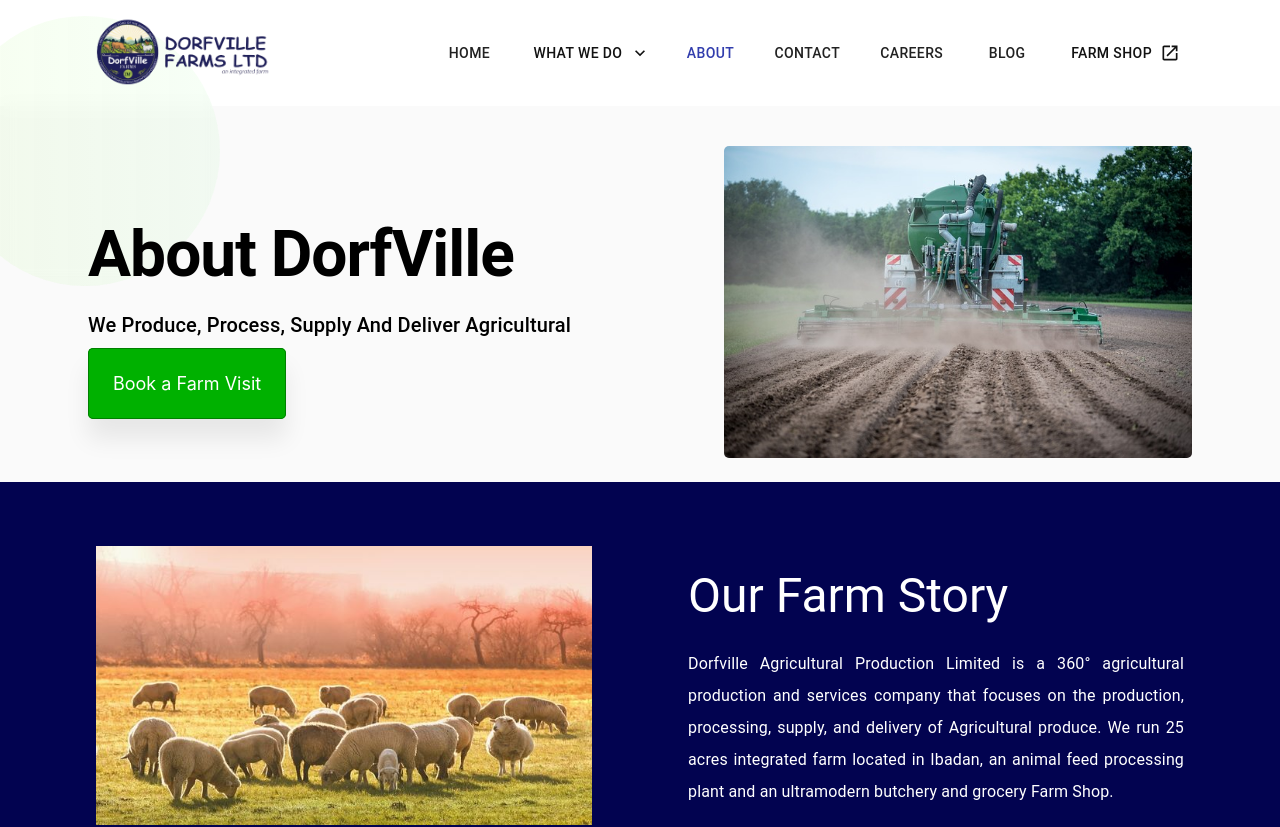
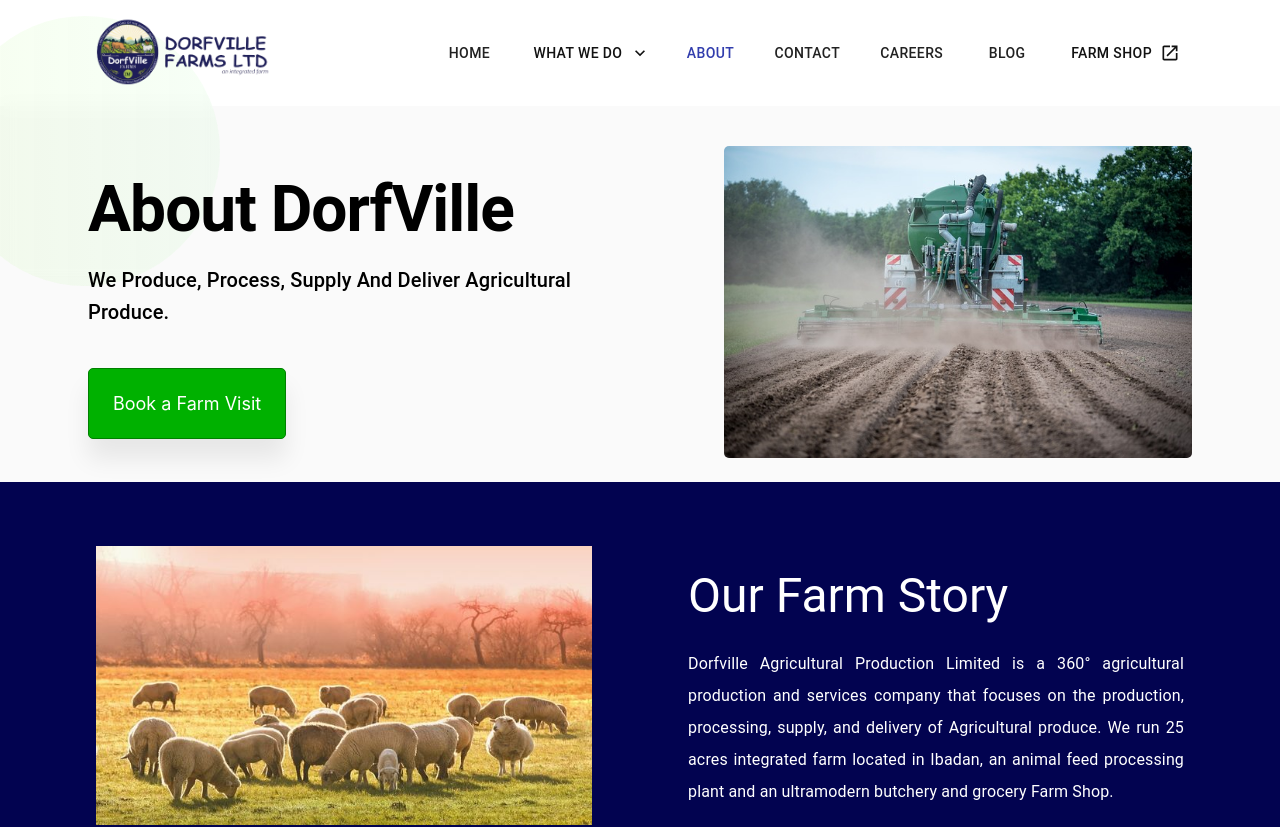
Before and after one commit to Adenekan123/dortville, a React (Create React App) app: page /about in a window 1280 px wide. Shown: the top 827 px of the page. Built offline with nearby package versions, Linux system fonts and the light colour scheme; no server answers.

Commit message:
farmVisit component update

```diff
--- a/src/components/appointment.component.jsx
+++ b/src/components/appointment.component.jsx
@@ -8,7 +8,7 @@ import { Link } from "react-router-dom";
 const AppointMent = () => {
   return (
     <Box
-      component={"a"}
+      component={"span"}
       sx={{
         px: 3,
         py: 3,
@@ -19,6 +19,7 @@ const AppointMent = () => {
         border: "1px solid green",
         fontSize: "18px",
         color: "#fff",
+        display: "inline-block",
         borderRadius: "5px",
       }}>
       <Link
```
